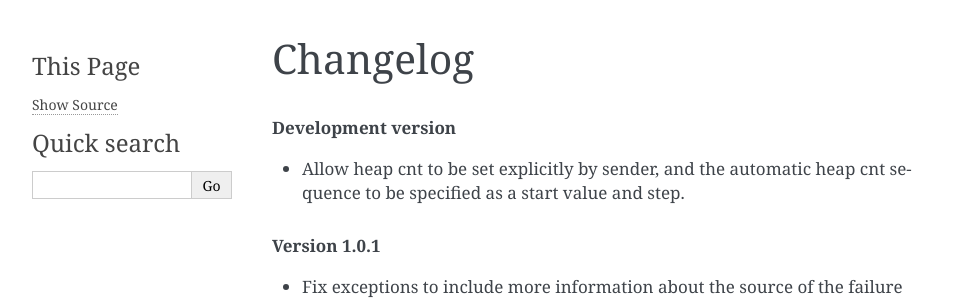
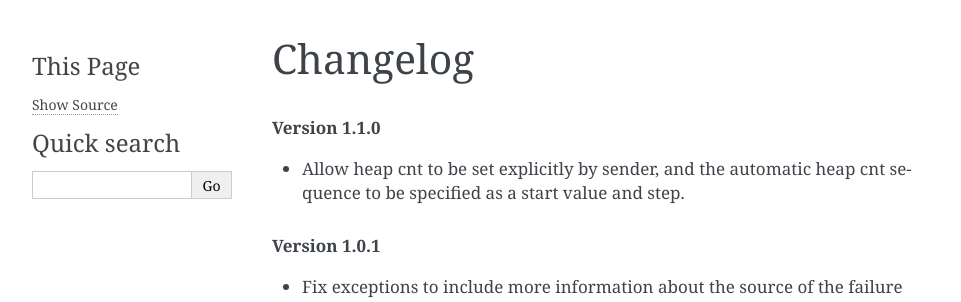
Before and after one commit to ska-sa/spead2, a Sphinx documentation site: the page built from doc/changelog.rst, in a window 1280 px wide and 900 px high. Shown: the top 302 px of the window, without its empty margins (148-1109 px from the left). Built offline with Sphinx 7.4.7, drawn with Linux system fonts in a browser that asks for light colours.

Commit message:
Prepare 1.1.0 release

```diff
--- a/doc/changelog.rst
+++ b/doc/changelog.rst
@@ -1,7 +1,7 @@
 Changelog
 =========
 
-.. rubric:: Development version
+.. rubric:: Version 1.1.0
 
 - Allow heap cnt to be set explicitly by sender, and the automatic heap cnt
   sequence to be specified as a start value and step.
--- a/spead2/_version.py
+++ b/spead2/_version.py
@@ -1 +1 @@
-__version__ = "1.0.1"
+__version__ = "1.1.0"
```
